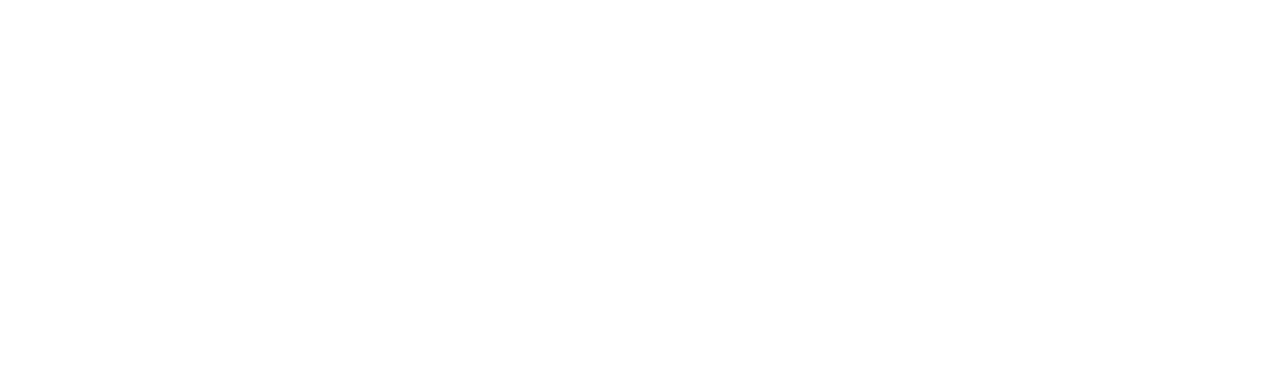
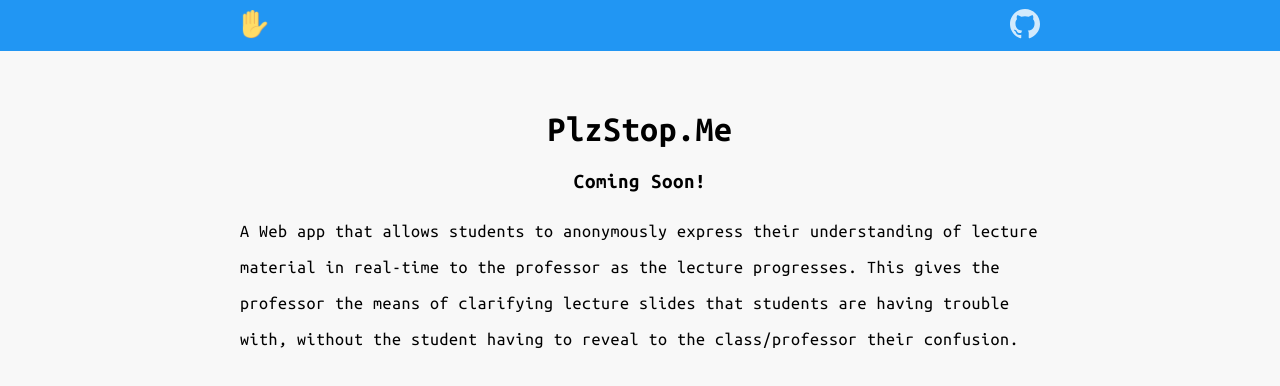
Before and after one commit to PlzStopMe/promo-page, a plain HTML site: page index.html in a window 1280 px wide. Drawn offline with Linux system fonts and the light colour scheme.

Commit message:
added basic layout

```diff
--- /dev/null
+++ b/css/style.css
@@ -0,0 +1,70 @@
+.main {
+	margin: 2em 0 3em !important;
+}
+
+.innerMain {
+	padding: 0;
+	margin: 0 auto;
+	width: 80%;
+	max-width: 800px;
+}
+
+body {
+	font-size:18px;
+	font-family: 'Ubuntu Mono';
+	font-weight:400;
+	letter-spacing:0.5px;
+	background-color:#f8f8f8;
+	text-rendering: optimizeLegibility;
+	-webkit-font-smoothing: antialiased;
+	display: flex;
+	min-height: 100vh;
+	flex-direction: column;
+	margin: 0;
+}
+
+nav {
+	padding: 0.5em 0;
+	background-color:#2196F3;
+}
+
+.nav-container {
+	width:80%;
+	max-width:800px;
+	display: flex;
+	align-items:center;
+	margin:0 auto;
+}
+.logo-container {
+	flex-grow:1;
+	text-align: left;
+}
+
+.logo {
+	width:30px;
+	height:30px;
+}
+
+.github-container {
+	flex-grow:1;
+	text-align: right;
+}
+.github {
+	width:30px;
+	height:30px;
+	opacity:0.8;
+	-webkit-transition:0.5s ease all;
+	-moz-transition:0.5s ease all;
+	transition:0.5s ease all;
+}
+.github:hover {
+	opacity:1;
+}
+
+h1, h3 {
+	text-align: center;
+}
+
+p {
+	line-height:2;
+}
--- a/index.html
+++ b/index.html
@@ -15,6 +15,25 @@
 		<link href='https://fonts.googleapis.com/css?family=Ubuntu+Mono:400,700' rel='stylesheet' type='text/css'>
 		<link rel="icon" type="image/png”" href="http://plzstop.me/images/stop.png"/>
 		<link href="https://fonts.googleapis.com/icon?family=Material+Icons" rel="stylesheet">
+		<link rel="stylesheet" type="text/css" href="css/style.css" />
 	</head>
 	<body>
+		<nav>
+			<div class="nav-container">
+				<div class="logo-container">
+					<a href="http://plzstop.me"><img class="logo" src="images/stop.png"></a>
+				</div>
+				<div class="github-container">
+					<a href="http://github.com/plzstopme" target="_blank"><img class="github" src="images/github.svg"></a>
+				</div>
+			</div>
+		</nav>
+		<div class="main">
+			<h1>PlzStop.Me</h1>
+			<h3>Coming Soon!</h3>
+			<div class="innerMain">
+				<p>A Web app that allows students to anonymously express their understanding of lecture material in real-time to the professor as the lecture progresses. This gives the professor the means of clarifying lecture slides that students are having trouble with, without the student having to reveal to the class/professor their confusion.</p>
+			</div>
+		</div>
+	</body>
 </html>
```
Also changed, not shown: stylesheets/stylesheet.css (deleted, +0 -10 lines), images/github.svg (added). Lines whose indentation alone changed are shown as unchanged.
